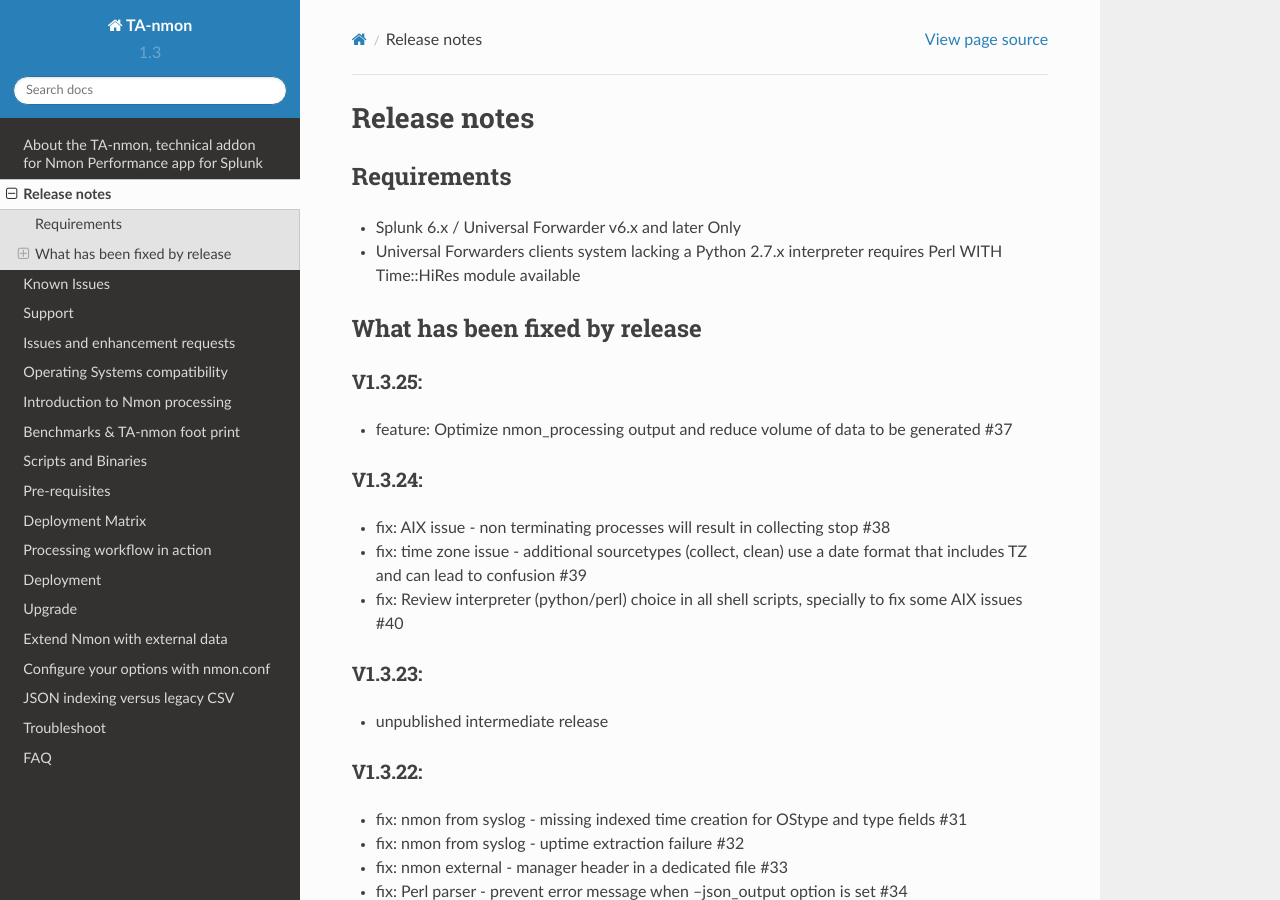
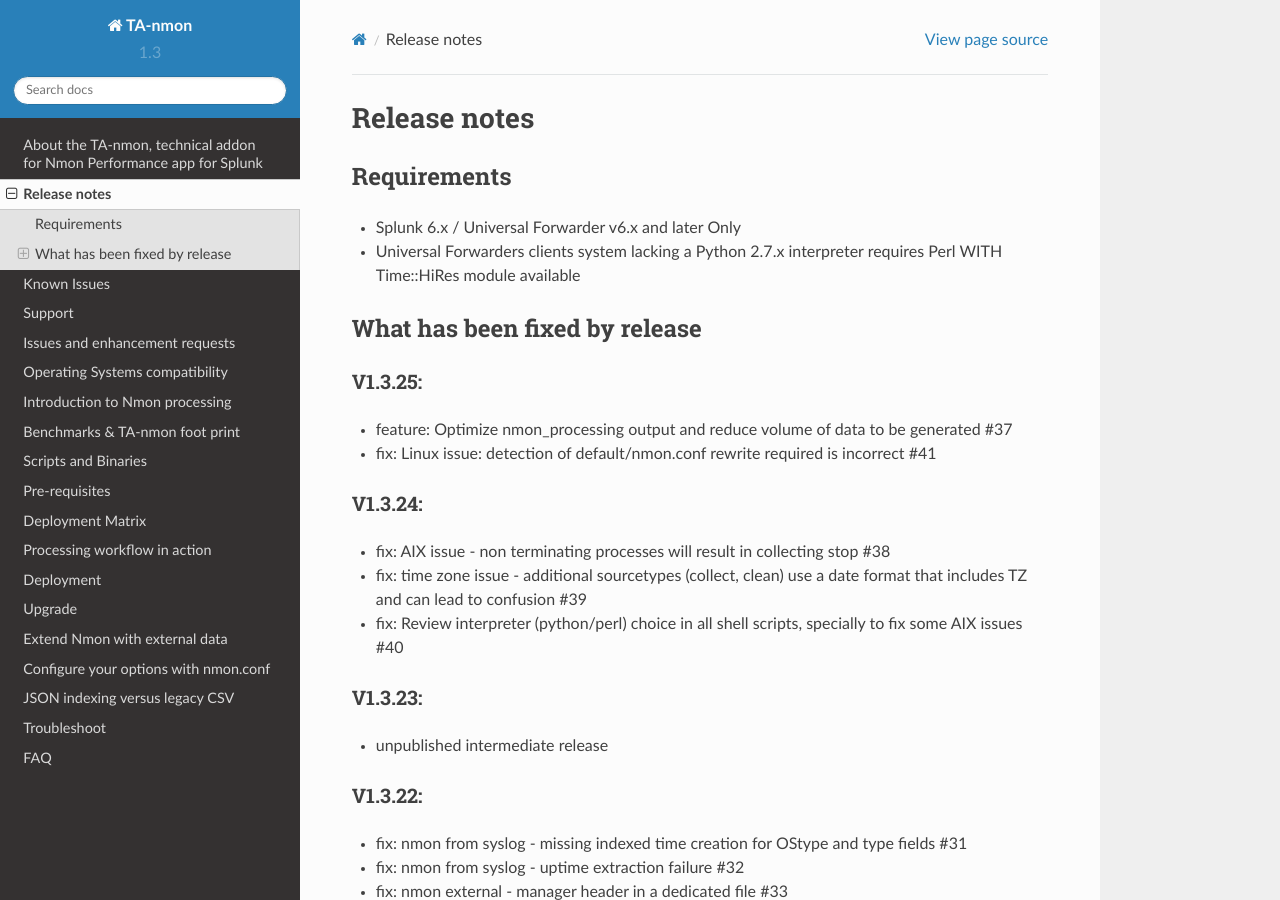
Before and after one commit to guilhemmarchand/TA-nmon, a Sphinx documentation site: the page built from docs/releasenotes.rst, in a window 1280 px wide and 900 px high. Built offline with Sphinx 7.4.7 and the Read the Docs theme 2.0.0, drawn with Linux system fonts in a browser that asks for light colours.

Commit message:
release notes update

```diff
--- a/docs/releasenotes.rst
+++ b/docs/releasenotes.rst
@@ -19,6 +19,7 @@
 ========
 
 - feature: Optimize nmon_processing output and reduce volume of data to be generated #37
+- fix: Linux issue: detection of default/nmon.conf rewrite required is incorrect #41
 
 ========
 V1.3.24:
```
